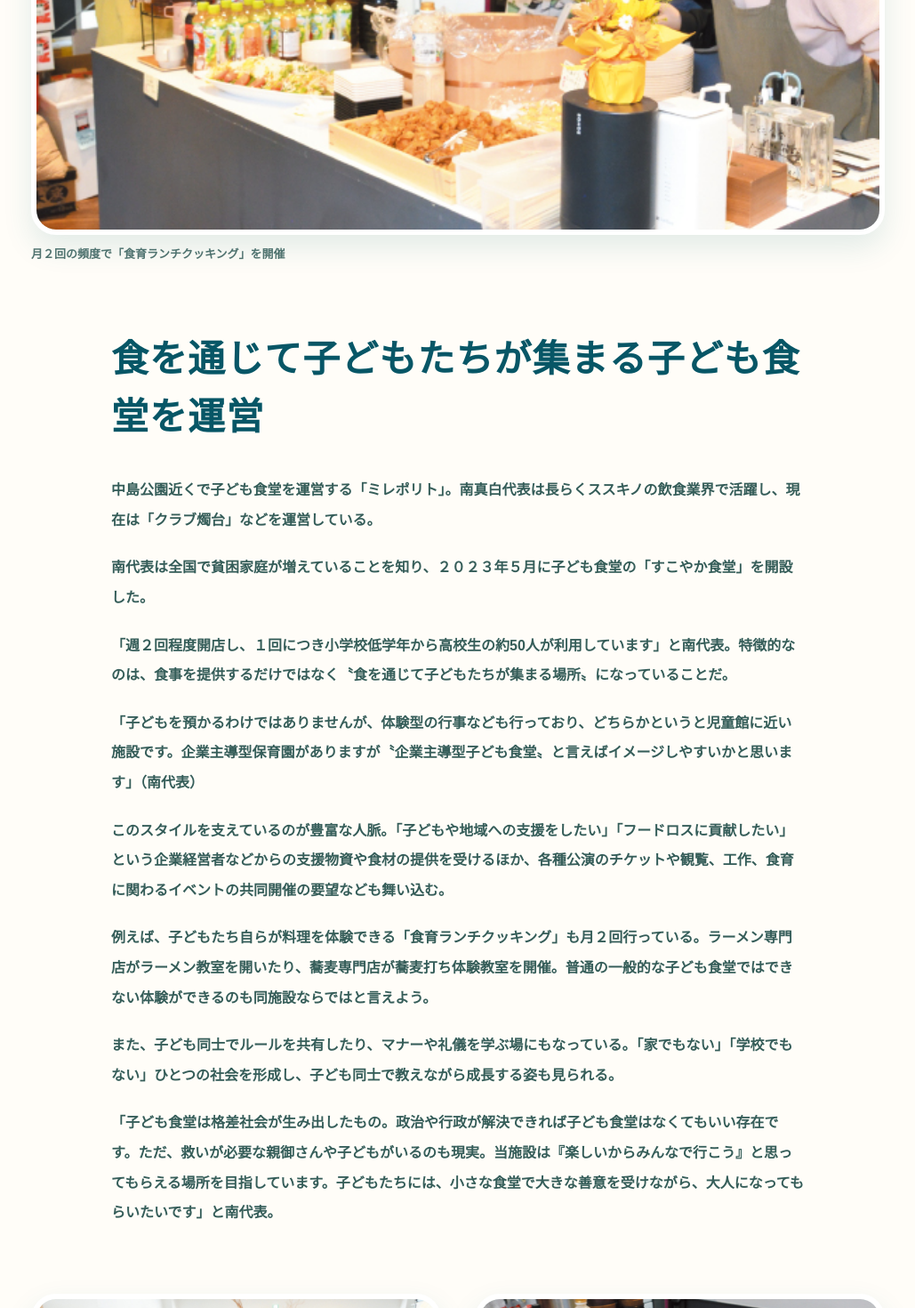
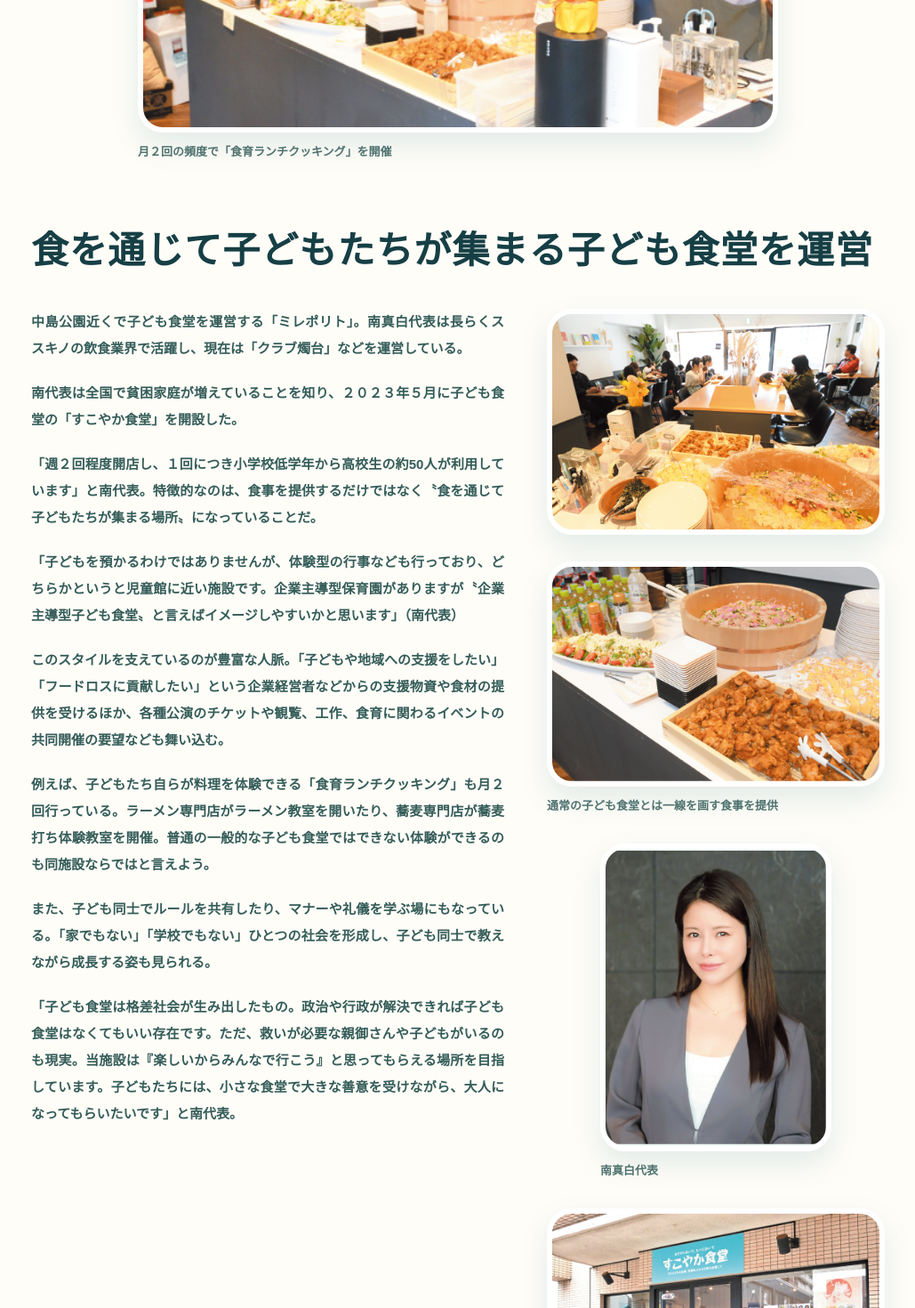
Before and after one commit to SUKOYAKASHOKUDO/sukoyaka-shokudo, a Next.js app: page /operator in a window 1280 px wide. Shown: the part 1330-2800 px from the top of the page at 89% size, without its empty margins (125-1154 px from the left). Built offline with nearby package versions, Linux system fonts and the light colour scheme.

Commit message:
Match Zaikai article layout

```diff
--- a/app/storybook-world.css
+++ b/app/storybook-world.css
@@ -3150,6 +3150,15 @@ body::selection {
   font-family: var(--storybook-round);
 }
 
+.zaikai-reprint__media-note {
+  width: min(960px, 100%);
+  margin: 0 auto 18px;
+  color: var(--storybook-coral);
+  font-size: 15px;
+  font-weight: 900;
+  letter-spacing: 0.08em;
+}
+
 .zaikai-reprint__header {
   margin-bottom: clamp(28px, 5vw, 48px);
   border-top: 7px solid var(--storybook-teal);
@@ -3172,6 +3181,11 @@ body::selection {
 
 .zaikai-reprint figure {
   margin: 0;
+}
+
+.zaikai-reprint__lead-photo {
+  width: min(720px, 100%);
+  margin-inline: auto !important;
 }
 
 .zaikai-reprint__image {
@@ -3197,12 +3211,12 @@ body::selection {
 }
 
 .zaikai-reprint__body {
-  width: min(780px, 100%);
-  margin: clamp(42px, 7vw, 74px) auto;
-}
-
-.zaikai-reprint__body h3 {
-  margin: 0 0 32px;
+  min-width: 0;
+  margin: 0;
+}
+
+.zaikai-reprint__article-heading {
+  margin: clamp(42px, 7vw, 68px) 0 32px;
   color: var(--storybook-teal-deep);
   font-size: clamp(27px, 4vw, 42px);
   font-weight: 900;
@@ -3212,20 +3226,32 @@ body::selection {
 .zaikai-reprint__body p {
   margin: 0 0 20px;
   color: #355d59;
-  font-size: 16px;
+  font-size: 15px;
   font-weight: 600;
-  line-height: 2.1;
+  line-break: strict;
+  line-height: 2;
+  overflow-wrap: break-word;
+  text-align: justify;
+  text-justify: inter-character;
+}
+
+.zaikai-reprint__content {
+  display: grid;
+  grid-template-columns: minmax(0, 7fr) minmax(230px, 5fr);
+  gap: clamp(28px, 5vw, 48px);
+  align-items: start;
+  margin-top: 0;
 }
 
 .zaikai-reprint__gallery {
   display: grid;
   align-items: start;
-  grid-template-columns: repeat(2, minmax(0, 1fr));
-  gap: clamp(30px, 5vw, 52px) clamp(22px, 4vw, 38px);
+  grid-template-columns: 1fr;
+  gap: 30px;
 }
 
 .zaikai-reprint__portrait {
-  width: min(320px, 100%);
+  width: min(260px, 100%);
   justify-self: center;
 }
 
@@ -3238,16 +3264,25 @@ body::selection {
 }
 
 @media (max-width: 720px) {
+  .zaikai-reprint__content {
+    grid-template-columns: 1fr;
+    gap: 38px;
+    margin-top: 0;
+  }
+
   .zaikai-reprint__gallery {
     grid-template-columns: 1fr;
+    width: min(440px, 100%);
+    margin-inline: auto;
   }
 
   .zaikai-reprint__portrait {
-    width: min(300px, 86%);
+    width: min(240px, 78%);
   }
 
   .zaikai-reprint__body p {
     font-size: 15px;
+    line-height: 1.95;
   }
 
 }
--- a/components/ZaikaiSapporoArticle.tsx
+++ b/components/ZaikaiSapporoArticle.tsx
@@ -6,6 +6,7 @@ export function ZaikaiSapporoArticle() {
   return (
     <section className="zaikai-reprint-section">
       <div className="shell">
+        <p className="zaikai-reprint__media-note">メディアに紹介されました</p>
         <article className="zaikai-reprint">
           <header className="zaikai-reprint__header">
             <h2>ミレポリト</h2>
@@ -24,8 +25,12 @@ export function ZaikaiSapporoArticle() {
             <figcaption>月２回の頻度で「食育ランチクッキング」を開催</figcaption>
           </figure>
 
+          <h3 className="zaikai-reprint__article-heading">
+            食を通じて子どもたちが集まる子ども食堂を運営
+          </h3>
+
+          <div className="zaikai-reprint__content">
             <div className="zaikai-reprint__body">
-            <h3>食を通じて子どもたちが集まる子ども食堂を運営</h3>
               <p>
                 　中島公園近くで子ども食堂を運営する「ミレポリト」。南真白代表は長らくススキノの飲食業界で活躍し、現在は「クラブ燭台」などを運営している。
               </p>
@@ -59,7 +64,7 @@ export function ZaikaiSapporoArticle() {
                     src={`${imageBase}/02-article-photo.jpg`}
                     alt=""
                     fill
-                  sizes="(max-width: 720px) 92vw, 440px"
+                    sizes="(max-width: 720px) 92vw, 340px"
                   />
                 </div>
               </figure>
@@ -69,7 +74,7 @@ export function ZaikaiSapporoArticle() {
                     src={`${imageBase}/03-meal.jpg`}
                     alt=""
                     fill
-                  sizes="(max-width: 720px) 92vw, 440px"
+                    sizes="(max-width: 720px) 92vw, 340px"
                   />
                 </div>
                 <figcaption>通常の子ども食堂とは一線を画す食事を提供</figcaption>
@@ -80,7 +85,7 @@ export function ZaikaiSapporoArticle() {
                     src={`${imageBase}/04-mashiro-minami.jpg`}
                     alt=""
                     fill
-                  sizes="(max-width: 720px) 72vw, 320px"
+                    sizes="(max-width: 720px) 72vw, 260px"
                   />
                 </div>
                 <figcaption>南真白代表</figcaption>
@@ -91,11 +96,12 @@ export function ZaikaiSapporoArticle() {
                     src={`${imageBase}/05-building.jpg`}
                     alt=""
                     fill
-                  sizes="(max-width: 720px) 92vw, 440px"
+                    sizes="(max-width: 720px) 92vw, 340px"
                   />
                 </div>
                 <figcaption>札幌市中央区にある施設外観</figcaption>
               </figure>
+            </div>
           </div>
 
         </article>
```
Lines whose indentation alone changed are shown as unchanged.
